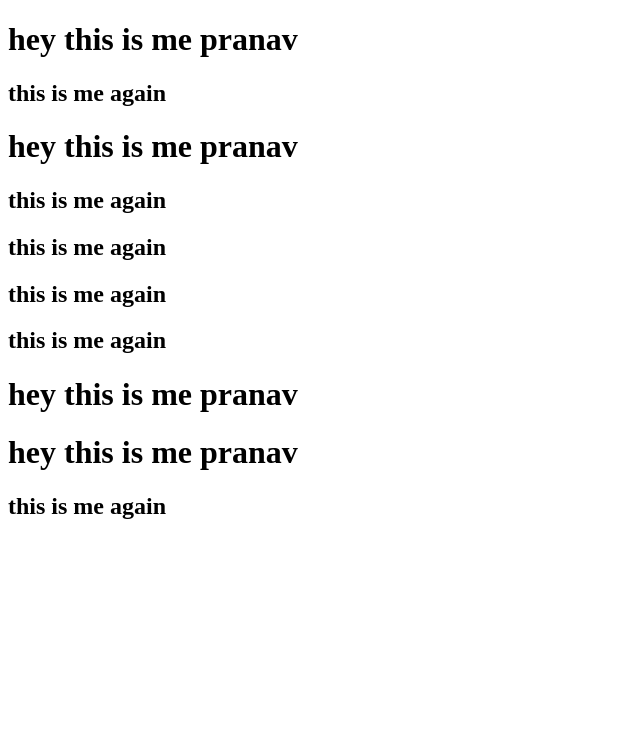
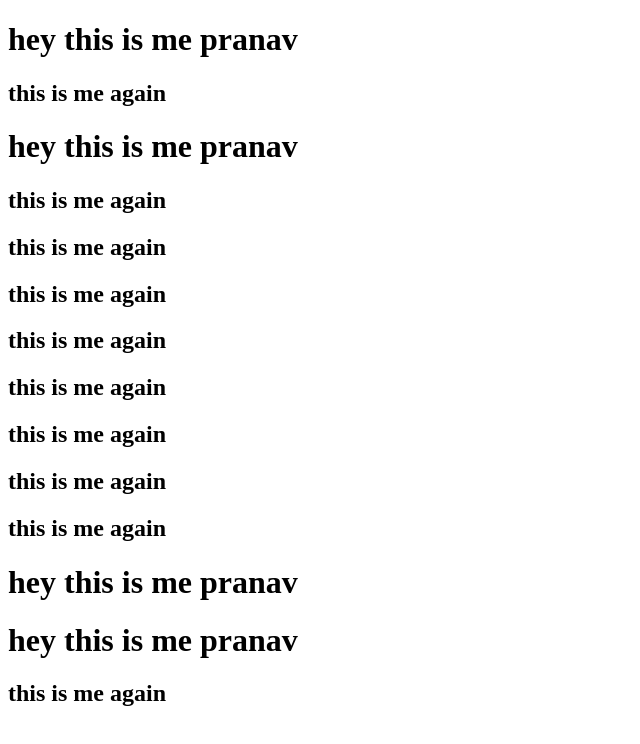
Before and after one commit to Pranav-Busy/assignment-8, a plain HTML site: page index.html in a window 1280 px wide. Shown: the whole page, without its empty margins (0-640 px from the left). Drawn offline with Linux system fonts and the light colour scheme.

Commit message:
updated index.html

```diff
--- a/index.html
+++ b/index.html
@@ -11,6 +11,10 @@
     <h2>this is me again</h2>
     <h2>this is me again</h2>
     <h2>this is me again</h2>
+    <h2>this is me again</h2>
+    <h2>this is me again</h2>
+    <h2>this is me again</h2>
+    <h2>this is me again</h2>
     <h1> hey this is me pranav </h1>
      <h1> hey this is me pranav </h1>
     <h2>this is me again</h2>
```
